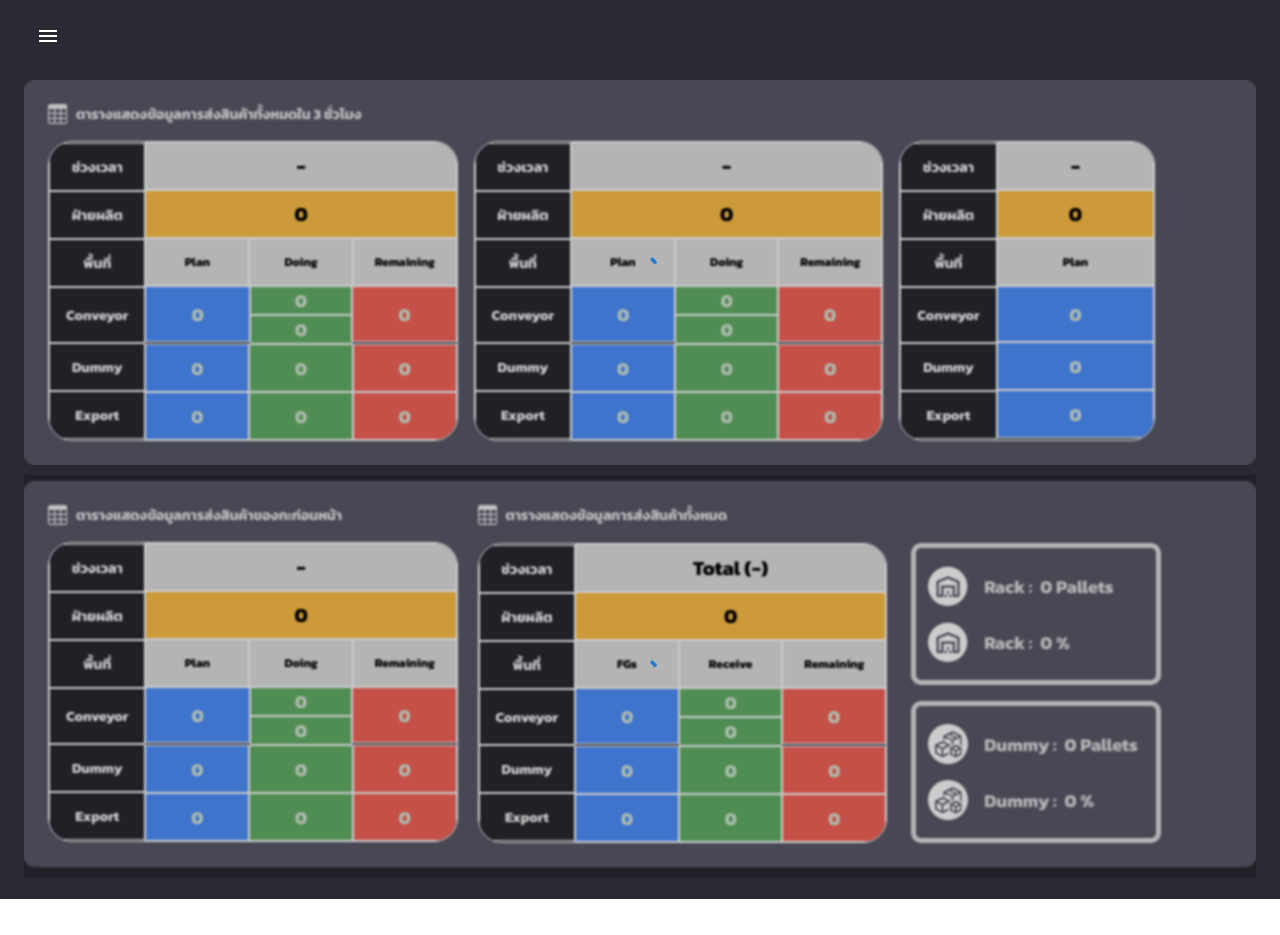
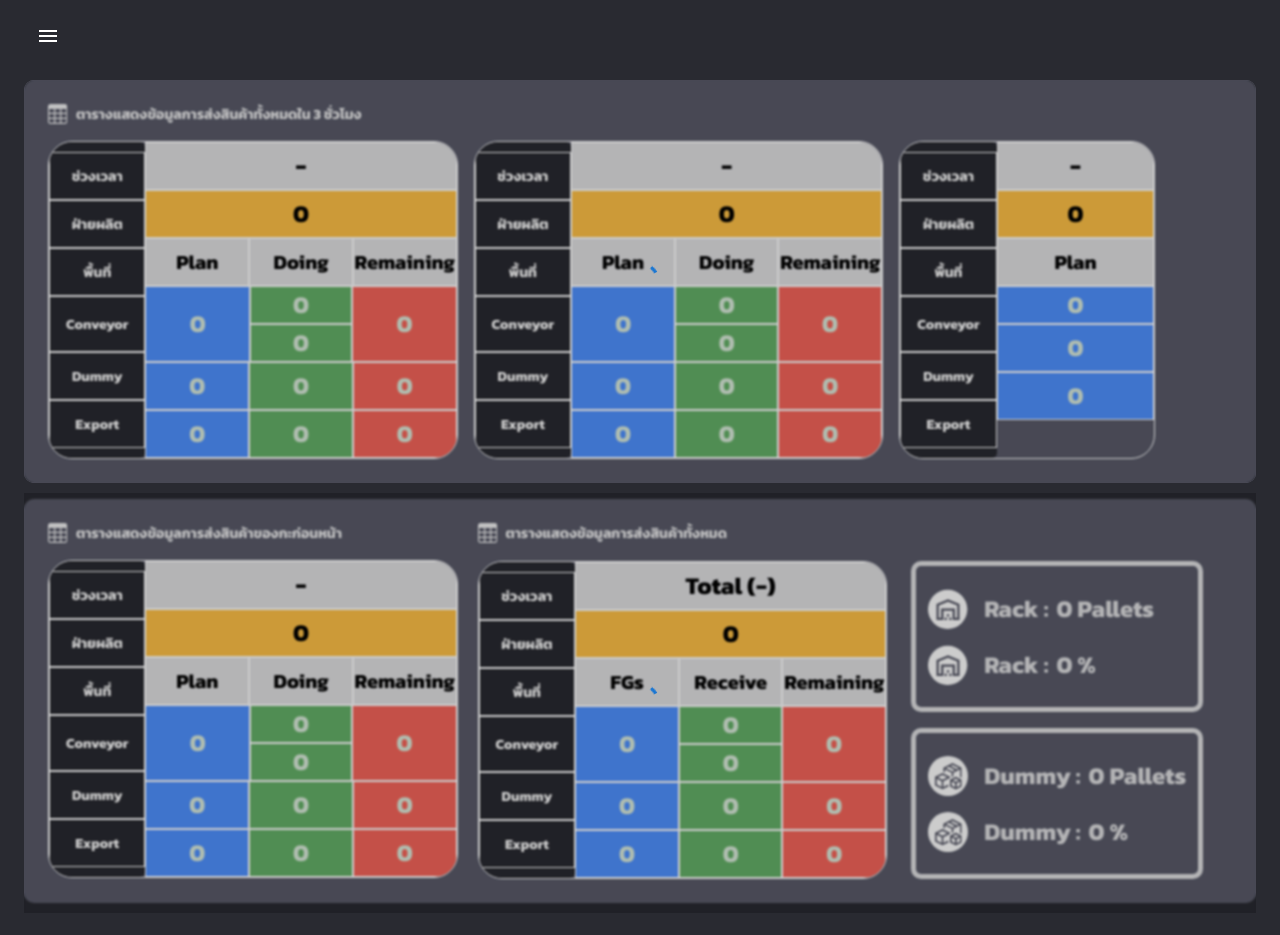
Before and after one commit to kachiraya/scgp-dashboard, a React (Vite) app: page /dashboard-2 in a window 1280 px wide. Before the commit the page ends 899 px from the top, so only its background shows below. Built offline with nearby package versions, Linux system fonts and the light colour scheme.

Commit message:
Update from feedback

```diff
--- a/src/Components/DisplayDataTable.jsx
+++ b/src/Components/DisplayDataTable.jsx
@@ -22,14 +22,14 @@ const DisplayDataTable = ({ deliveryData, isAllDelivery, showPlanOnly, minWidth
           width={"100%"}
           height={"6vh"}
           backgroundColor="scgGray.gray2"
-          fontSize={20}
+          fontSize={24}
         />
         <DisplayDataBox
           data={deliveryData?.fg.total_count ?? 0}
           width={"100%"}
           height={"6vh"}
           backgroundColor="scgOrange.orange2"
-          fontSize={20}
+          fontSize={24}
         />
 
         {/* area */}
@@ -39,7 +39,7 @@ const DisplayDataTable = ({ deliveryData, isAllDelivery, showPlanOnly, minWidth
             flex={1}
             height={"6vh"}
             backgroundColor="scgGray.gray2"
-            fontSize={12}
+            fontSize={20}
           />
           {!showPlanOnly && (
             <>
@@ -49,7 +49,7 @@ const DisplayDataTable = ({ deliveryData, isAllDelivery, showPlanOnly, minWidth
                 flex={1}
                 height={"6vh"}
                 backgroundColor="scgGray.gray2"
-                fontSize={12}
+                fontSize={20}
               />
               <DisplayDataBox
                 data="Remaining"
@@ -57,7 +57,7 @@ const DisplayDataTable = ({ deliveryData, isAllDelivery, showPlanOnly, minWidth
                 // width={68}
                 height={"6vh"}
                 backgroundColor="scgGray.gray2"
-                fontSize={12}
+                fontSize={20}
               />
             </>
           )}
@@ -69,24 +69,24 @@ const DisplayDataTable = ({ deliveryData, isAllDelivery, showPlanOnly, minWidth
           <DisplayDataBox
             data={deliveryData?.fg?.conveyor ?? 0}
             backgroundColor="scgBlue.blue2"
-            // height={65}
-            height={"7vh"}
+            height="100%"
+            minHeight={"7vh"}
             // width={68}
             flex={1}
             color="#DCEDDD"
-            fontSize={18}
+            fontSize={24}
           />
           {!showPlanOnly && (
             <>
               <Stack flex={1} justifyContent="space-between">
                 <DisplayDataBox
                   data={deliveryData?.doing?.conveyor ?? 0}
-                  // width={68}
+                  width="100%"
                   flex={1}
                   height={32}
                   backgroundColor={"scgGreen.green2"}
                   color="#DCEDDD"
-                  fontSize={18}
+                  fontSize={24}
                 />
                 <DisplayDataBox
                   data={deliveryData?.doing?.conveyor_dummy ?? 0}
@@ -95,18 +95,18 @@ const DisplayDataTable = ({ deliveryData, isAllDelivery, showPlanOnly, minWidth
                   height={32}
                   backgroundColor={"scgGreen.green2"}
                   color="#DCEDDD"
-                  fontSize={18}
+                  fontSize={24}
                 />
               </Stack>
               <DisplayDataBox
                 data={deliveryData?.remaining?.conveyor ?? 0}
                 backgroundColor="scgRed.red2"
-                // height={65}
-                height={"7vh"}
+                height="100%"
+                minHeight={"7vh"}
                 // width={68}
                 flex={1}
                 color="#DCEDDD"
-                fontSize={18}
+                fontSize={24}
               />
             </>
           )}
@@ -122,7 +122,7 @@ const DisplayDataTable = ({ deliveryData, isAllDelivery, showPlanOnly, minWidth
             // height={44}
             height={"6vh"}
             color="#DCEDDD"
-            fontSize={18}
+            fontSize={24}
           />
           {!showPlanOnly && (
             <>
@@ -133,7 +133,7 @@ const DisplayDataTable = ({ deliveryData, isAllDelivery, showPlanOnly, minWidth
                 // height={44}
                 height={"6vh"}
                 color="#DCEDDD"
-                fontSize={18}
+                fontSize={24}
               />
               <DisplayDataBox
                 data={deliveryData?.remaining?.dummy ?? 0}
@@ -142,7 +142,7 @@ const DisplayDataTable = ({ deliveryData, isAllDelivery, showPlanOnly, minWidth
                 // height={44}
                 height={"6vh"}
                 color="#DCEDDD"
-                fontSize={18}
+                fontSize={24}
               />
             </>
           )}
@@ -158,7 +158,7 @@ const DisplayDataTable = ({ deliveryData, isAllDelivery, showPlanOnly, minWidth
             // height={44}
             height={"6vh"}
             color="#DCEDDD"
-            fontSize={18}
+            fontSize={24}
           />
           {!showPlanOnly && (
             <>
@@ -169,7 +169,7 @@ const DisplayDataTable = ({ deliveryData, isAllDelivery, showPlanOnly, minWidth
                 // height={44}
                 height={"6vh"}
                 color="#DCEDDD"
-                fontSize={18}
+                fontSize={24}
               />
               <DisplayDataBox
                 data={deliveryData?.remaining?.export ?? 0}
@@ -178,7 +178,7 @@ const DisplayDataTable = ({ deliveryData, isAllDelivery, showPlanOnly, minWidth
                 // height={44}
                 height={"6vh"}
                 color="#DCEDDD"
-                fontSize={18}
+                fontSize={24}
               />
             </>
           )}
--- a/src/Components/DisplayRackAndDummyBox.jsx
+++ b/src/Components/DisplayRackAndDummyBox.jsx
@@ -20,19 +20,19 @@ const DisplayRackAndDummyBox = ({ icon, title, pallets, percentage }) => {
     >
       <Stack direction="row" alignItems="center">
         <img src={icon} width={"40px"} height={"40px"} />
-        <Typography ml={2} fontSize={18} fontWeight={700} color="#E1E1E3">
+        <Typography ml={2} fontSize={24} fontWeight={700} color="#E1E1E3">
           {title} :
         </Typography>
-        <Typography fontSize={18} fontWeight={700} color="#E1E1E3" ml={1}>
+        <Typography fontSize={24} fontWeight={700} color="#E1E1E3" ml={1}>
           {pallets} Pallets
         </Typography>
       </Stack>
       <Stack direction="row" alignItems="center">
         <img src={icon} width={"40px"} height={"40px"} />
-        <Typography ml={2} fontSize={18} fontWeight={700} color="#E1E1E3">
+        <Typography ml={2} fontSize={24} fontWeight={700} color="#E1E1E3">
           {title} :
         </Typography>
-        <Typography fontSize={18} fontWeight={700} color="#E1E1E3" ml={1}>
+        <Typography fontSize={24} fontWeight={700} color="#E1E1E3" ml={1}>
           {percentage} %
         </Typography>
       </Stack>
```
Also changed, not shown: 1 other file (tests, documents, lock files or other folders).
